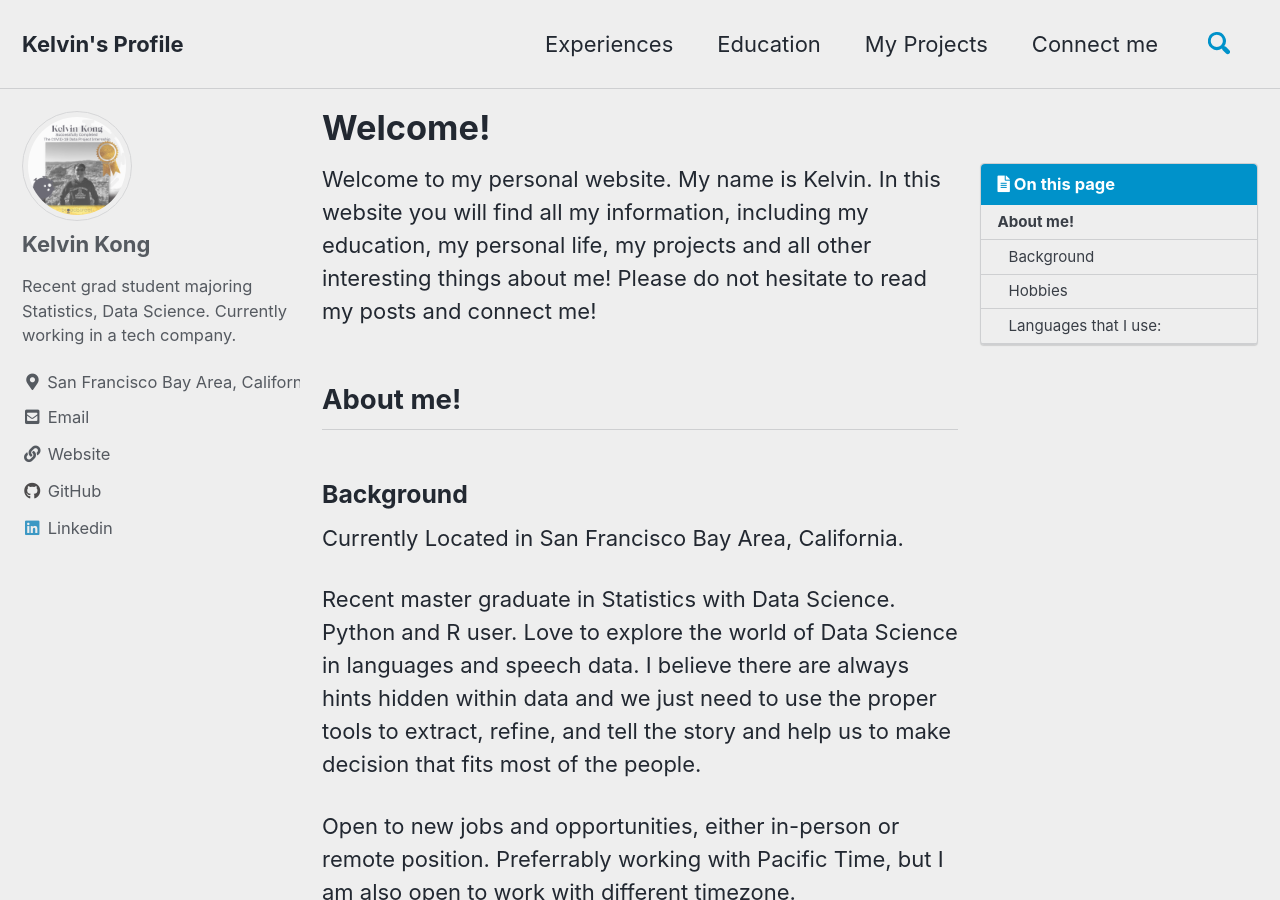
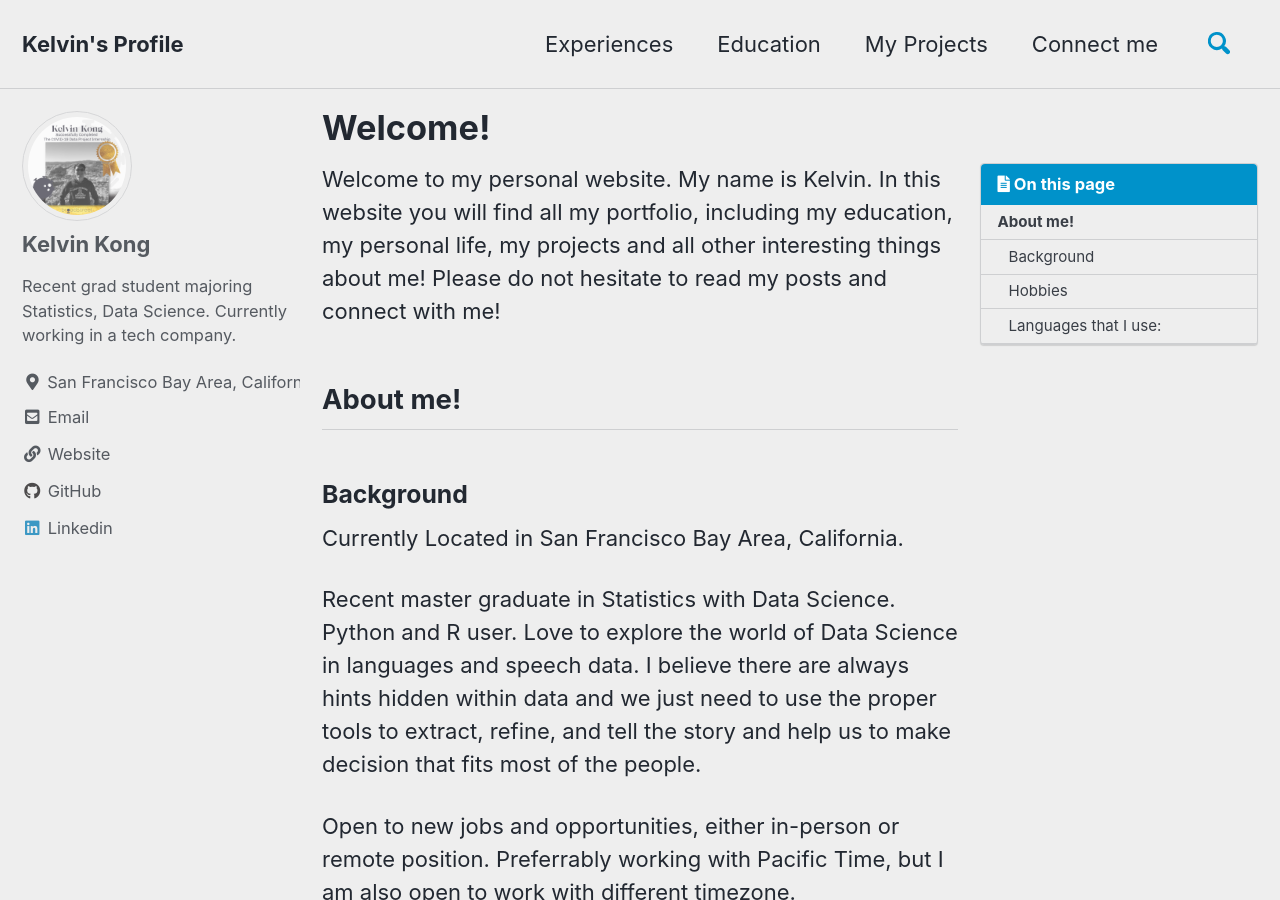
Before and after one commit to kelvin-cykong/kelvin-cykong.github.io, a Jekyll site: the page built from index.md, in a window 1280 px wide and 900 px high. Built offline with Jekyll 4.4.1, drawn with Linux system fonts in a browser that asks for light colours; cached includes are drawn as plain includes; the list of posts is cut into pages by our own code; comment, search, counter and statistics services are not loaded.

Commit message:
grammar change

```diff
--- a/index.md
+++ b/index.md
@@ -3,7 +3,7 @@ title: "Welcome!"
 toc: true
 ---
 
-Welcome to my personal website. My name is Kelvin. In this website you will find all my information, including my education, my personal life, my projects and all other interesting things about me! Please do not hesitate to read my posts and connect me!
+Welcome to my personal website. My name is Kelvin. In this website you will find all my portfolio, including my education, my personal life, my projects and all other interesting things about me! Please do not hesitate to read my posts and connect with me!
 
 ## About me!
 
```
